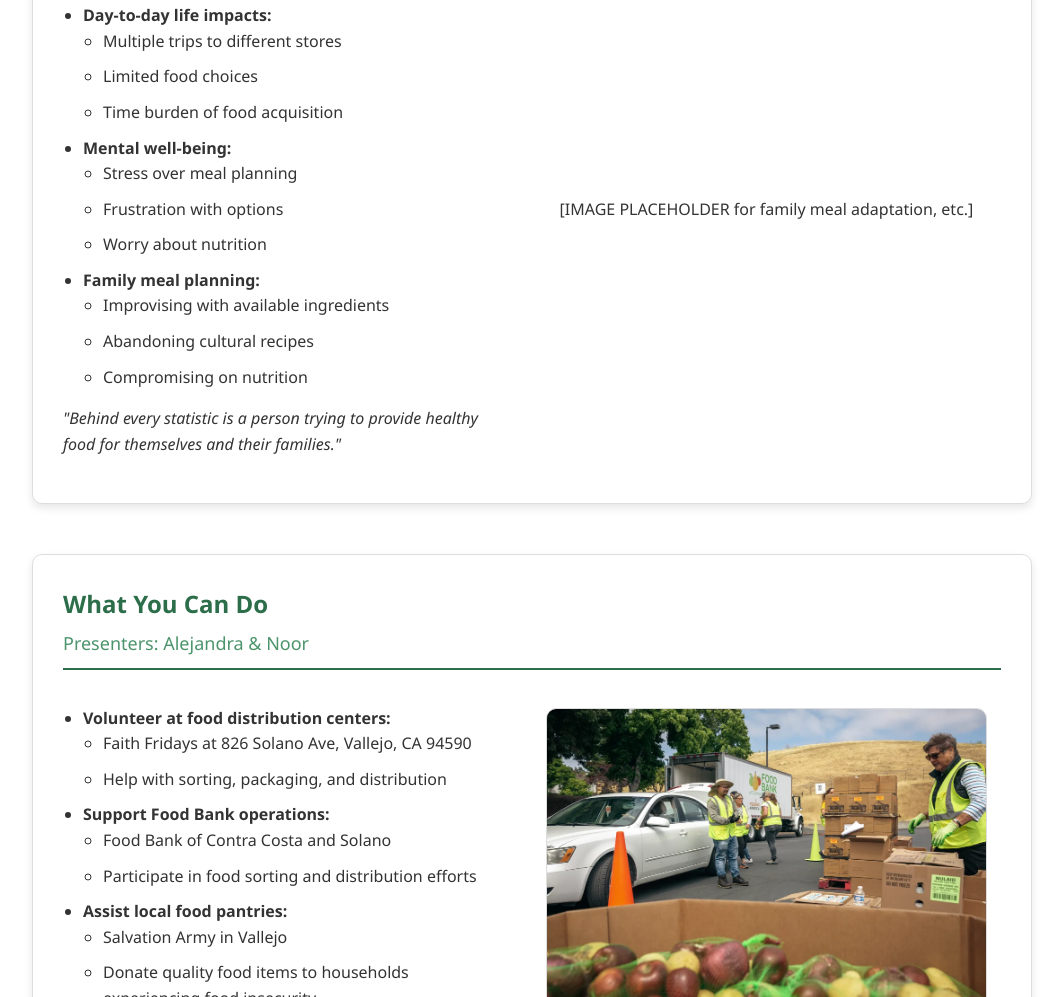
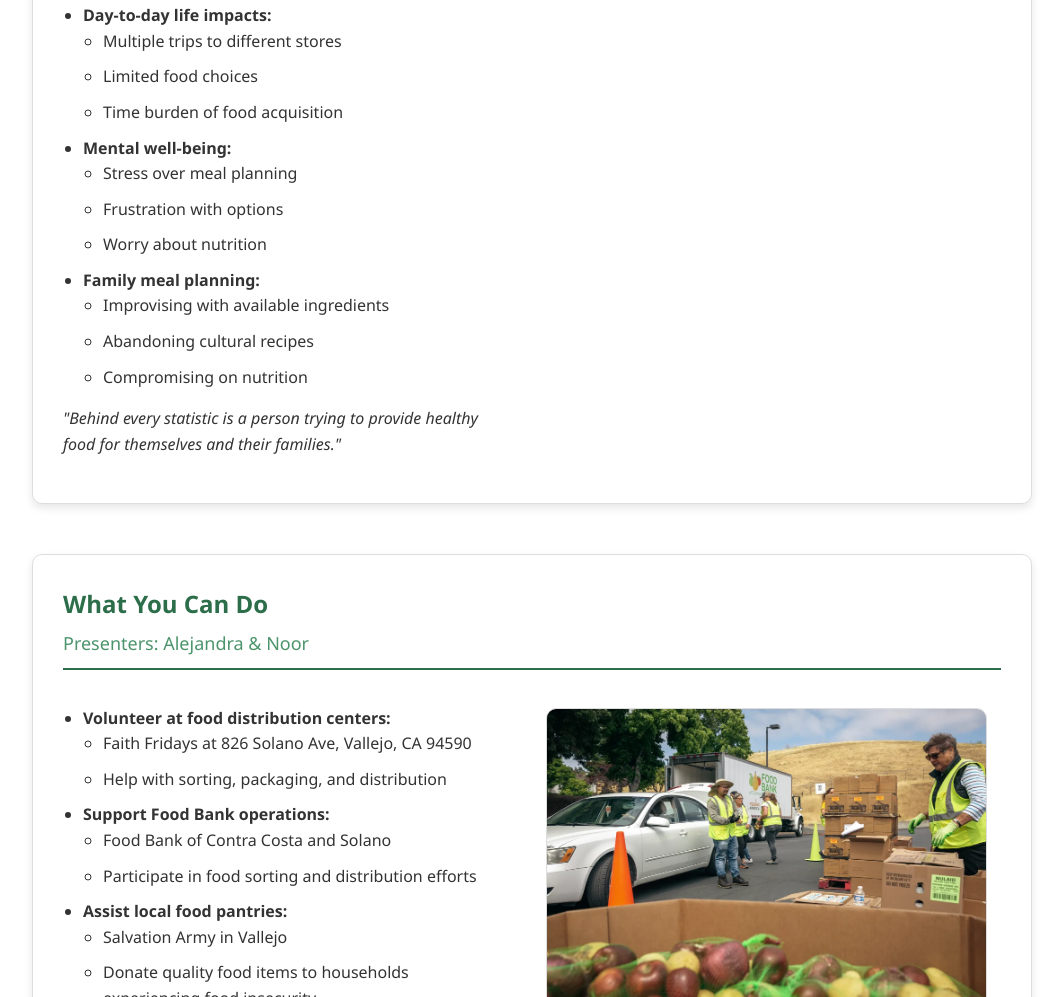
Before and after one commit to ClubStrideSolutions/Food-Scarcity-in-Vallejo, a plain HTML site: page index.html in a window 1280 px wide. Shown: the part 5860-6857 px from the top of the page, without its empty margins (108-1171 px from the left). Drawn offline with Linux system fonts and the light colour scheme.

Commit message:
Update index.html

```diff
--- a/index.html
+++ b/index.html
@@ -726,7 +726,7 @@
         <p><em>"Behind every statistic is a person trying to provide healthy food for themselves and their families."</em></p>
       </div>
       <div class="visual-content">
-        <p>[IMAGE PLACEHOLDER for family meal adaptation, etc.]</p>
+<!--         <p>[IMAGE PLACEHOLDER for family meal adaptation, etc.]</p> -->
       </div>
     </div>
   </div>
```
